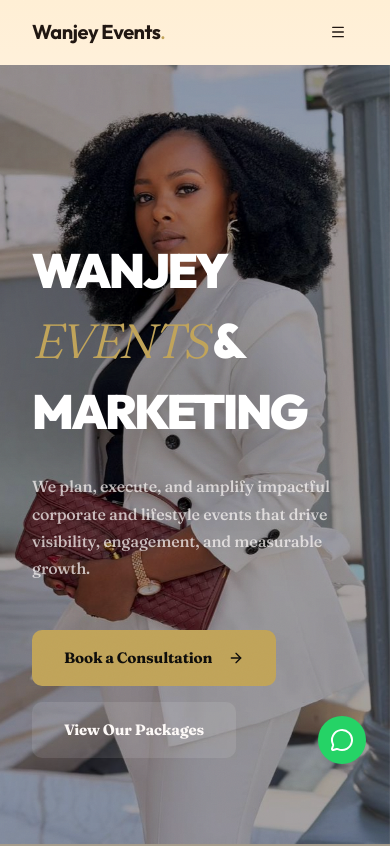
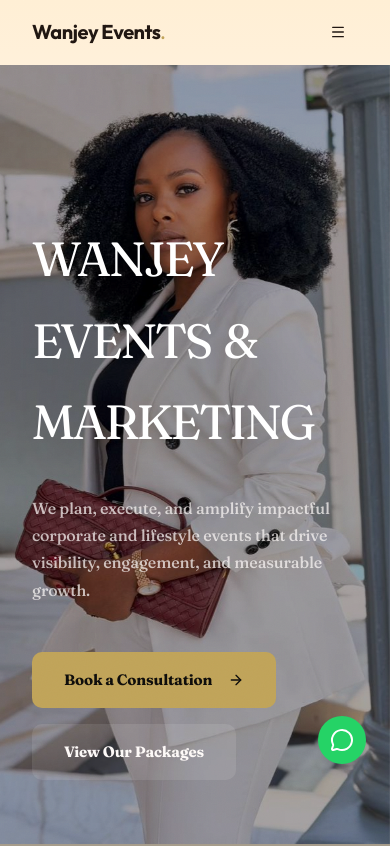
Before and after one commit to malnusagency-lgtm/wanjey-events, a Next.js app: page / in a window 390 px wide. Shown: the top 846 px of the page. Built offline with nearby package versions, Linux system fonts and the light colour scheme.

Commit message:
Premium Experience: Implemented an interactive cursor follower and a sophisticated word-by-word text reveal for the hero headline. Added accent RGB support for advanced transparency effects.

```diff
--- a/src/app/globals.css
+++ b/src/app/globals.css
@@ -23,6 +23,7 @@
     --muted-foreground: 20 20% 15%;
 
     --accent: 43 45% 55%;
+    --accent-rgb: 202, 163, 101;
     --accent-foreground: 30 10% 5%;
 
     --destructive: 0 84.2% 60.2%;
--- a/src/app/layout.tsx
+++ b/src/app/layout.tsx
@@ -8,6 +8,7 @@ import BackToTop from "@/components/BackToTop";
 import WhatsAppWidget from "@/components/WhatsAppWidget";
 import SmoothScroll from "@/components/SmoothScroll";
 import FilmGrain from "@/components/FilmGrain";
+import PremiumCursor from "@/components/PremiumCursor";
 import { Toaster } from "@/components/ui/toaster";
 import { Toaster as Sonner } from "@/components/ui/sonner";
 
@@ -53,6 +54,7 @@ export default function RootLayout({
     <html lang="en" className={`${outfit.variable} ${fraunces.variable}`}>
       <body>
         <FilmGrain />
+        <PremiumCursor />
         <SmoothScroll />
         <ScrollProgress />
         <Navbar />
--- a/src/app/page.tsx
+++ b/src/app/page.tsx
@@ -8,6 +8,7 @@ import ParallaxImageBreakout from "@/components/ParallaxImageBreakout";
 import InfiniteMarquee from "@/components/InfiniteMarquee";
 import AmbientGlow from "@/components/AmbientGlow";
 import MagneticButton from "@/components/MagneticButton";
+import TextReveal from "@/components/TextReveal";
 import HeroBackground from "@/components/HeroBackground";
 import UpcomingEventSection from "@/components/UpcomingEventSection";
 import ServicesMarquee from "@/components/ServicesMarquee";
@@ -56,11 +57,11 @@ export default function HomePage() {
           <div className="max-w-2xl">
 
 
-            <AnimatedSection delay={0.25}>
-              <h1 className="mt-6 font-serif text-5xl font-black leading-tight text-white sm:text-7xl md:text-8xl lg:text-9xl tracking-tighter uppercase drop-shadow-[0_10px_40px_rgba(0,0,0,0.5)]">
-                Wanjey <span className="text-accent italic font-light">Events</span> & Marketing
-              </h1>
-            </AnimatedSection>
+            <TextReveal
+              text="Wanjey Events & Marketing"
+              delay={0.25}
+              className="mt-6 font-serif text-5xl font-black leading-tight text-white sm:text-7xl md:text-8xl lg:text-9xl tracking-tighter uppercase drop-shadow-[0_10px_40px_rgba(0,0,0,0.5)]"
+            />
 
             <AnimatedSection delay={0.4}>
               <p className="mt-8 max-w-lg text-[16px] leading-[1.7] text-primary-foreground/80 md:text-lg opacity-90 font-medium">
--- /dev/null
+++ b/src/components/PremiumCursor.tsx
@@ -0,0 +1,107 @@
+'use client';
+import { useEffect, useState } from 'react';
+import { motion, useMotionValue, useSpring } from 'framer-motion';
+
+export default function PremiumCursor() {
+  const [isVisible, setIsVisible] = useState(false);
+  const [isHovering, setIsHovering] = useState(false);
+  const [isClicking, setIsClicking] = useState(false);
+
+  const cursorX = useMotionValue(-100);
+  const cursorY = useMotionValue(-100);
+
+  const springConfig = { damping: 25, stiffness: 250 };
+  const springX = useSpring(cursorX, springConfig);
+  const springY = useSpring(cursorY, springConfig);
+
+  useEffect(() => {
+    const moveCursor = (e: MouseEvent) => {
+      cursorX.set(e.clientX);
+      cursorY.set(e.clientY);
+      if (!isVisible) setIsVisible(true);
+    };
+
+    const handleMouseOver = (e: MouseEvent) => {
+      const target = e.target as HTMLElement;
+      if (
+        target.tagName === 'A' ||
+        target.tagName === 'BUTTON' ||
+        target.closest('a') ||
+        target.closest('button') ||
+        target.classList.contains('interactive')
+      ) {
+        setIsHovering(true);
+      } else {
+        setIsHovering(false);
+      }
+    };
+
+    const handleMouseDown = () => setIsClicking(true);
+    const handleMouseUp = () => setIsClicking(false);
+    const handleMouseLeave = () => setIsVisible(false);
+
+    window.addEventListener('mousemove', moveCursor);
+    window.addEventListener('mouseover', handleMouseOver);
+    window.addEventListener('mousedown', handleMouseDown);
+    window.addEventListener('mouseup', handleMouseUp);
+    document.addEventListener('mouseleave', handleMouseLeave);
+
+    return () => {
+      window.removeEventListener('mousemove', moveCursor);
+      window.removeEventListener('mouseover', handleMouseOver);
+      window.removeEventListener('mousedown', handleMouseDown);
+      window.removeEventListener('mouseup', handleMouseUp);
+      document.removeEventListener('mouseleave', handleMouseLeave);
+    };
+  }, [cursorX, cursorY, isVisible]);
+
+  if (typeof window === 'undefined') return null;
+
+  return (
+    <div className="pointer-events-none fixed inset-0 z-[9999] hidden md:block">
+      {/* Main dot */}
+      <motion.div
+        className="fixed left-0 top-0 h-2 w-2 rounded-full bg-accent"
+        style={{
+          x: cursorX,
+          y: cursorY,
+          translateX: '-50%',
+          translateY: '-50%',
+          opacity: isVisible ? 1 : 0
+        }}
+      />
+
+      {/* Outer circle */}
+      <motion.div
+        className="fixed left-0 top-0 rounded-full border border-accent/30"
+        style={{
+          x: springX,
+          y: springY,
+          translateX: '-50%',
+          translateY: '-50%',
+          width: isHovering ? 60 : 30,
+          height: isHovering ? 60 : 30,
+          opacity: isVisible ? 1 : 0,
+          backgroundColor: isHovering ? 'rgba(var(--accent-rgb), 0.1)' : 'transparent',
+          scale: isClicking ? 0.8 : 1
+        }}
+        transition={{
+          type: 'spring',
+          stiffness: 300,
+          damping: 20,
+          opacity: { duration: 0.2 }
+        }}
+      >
+        {isHovering && (
+          <motion.div
+            initial={{ opacity: 0, scale: 0 }}
+            animate={{ opacity: 1, scale: 1 }}
+            className="absolute inset-0 flex items-center justify-center"
+          >
+             <div className="h-1 w-1 rounded-full bg-accent" />
+          </motion.div>
+        )}
+      </motion.div>
+    </div>
+  );
+}
--- /dev/null
+++ b/src/components/TextReveal.tsx
@@ -0,0 +1,68 @@
+'use client';
+import { motion } from "framer-motion";
+import { useInView } from "framer-motion";
+import { useRef } from "react";
+
+interface TextRevealProps {
+  text: string;
+  className?: string;
+  delay?: number;
+  once?: boolean;
+}
+
+export default function TextReveal({ text, className = "", delay = 0, once = true }: TextRevealProps) {
+  const ref = useRef(null);
+  const isInView = useInView(ref, { once, margin: "-10% 0px -10% 0px" });
+
+  const words = text.split(" ");
+
+  const container = {
+    hidden: { opacity: 0 },
+    visible: (i = 1) => ({
+      opacity: 1,
+      transition: { staggerChildren: 0.08, delayChildren: delay * i },
+    }),
+  };
+
+  const child = {
+    visible: {
+      opacity: 1,
+      y: 0,
+      transition: {
+        type: "spring" as const,
+        damping: 25,
+        stiffness: 100,
+      },
+    },
+    hidden: {
+      opacity: 0,
+      y: 20,
+      transition: {
+        type: "spring" as const,
+        damping: 25,
+        stiffness: 100,
+      },
+    },
+  };
+
+  return (
+    <motion.div
+      ref={ref}
+      style={{ display: "flex", flexWrap: "wrap" }}
+      variants={container}
+      initial="hidden"
+      animate={isInView ? "visible" : "hidden"}
+      className={className}
+    >
+      {words.map((word, index) => (
+        <motion.span
+          variants={child}
+          key={index}
+          style={{ marginRight: "0.25em", display: "inline-block" }}
+        >
+          {word}
+        </motion.span>
+      ))}
+    </motion.div>
+  );
+}
```
